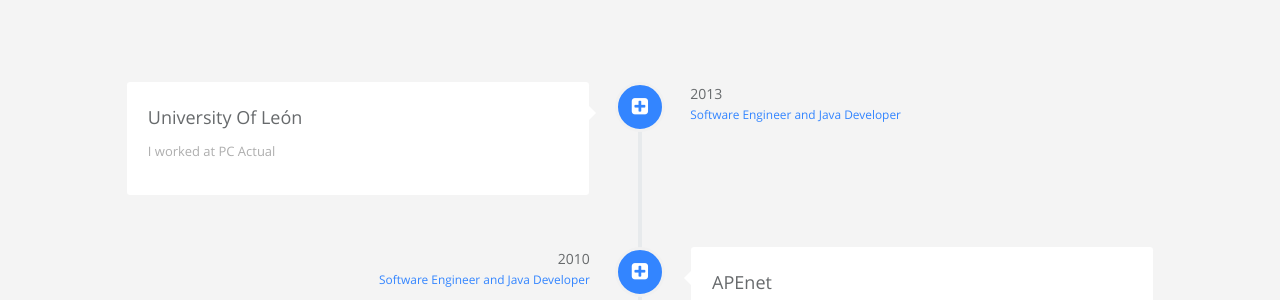
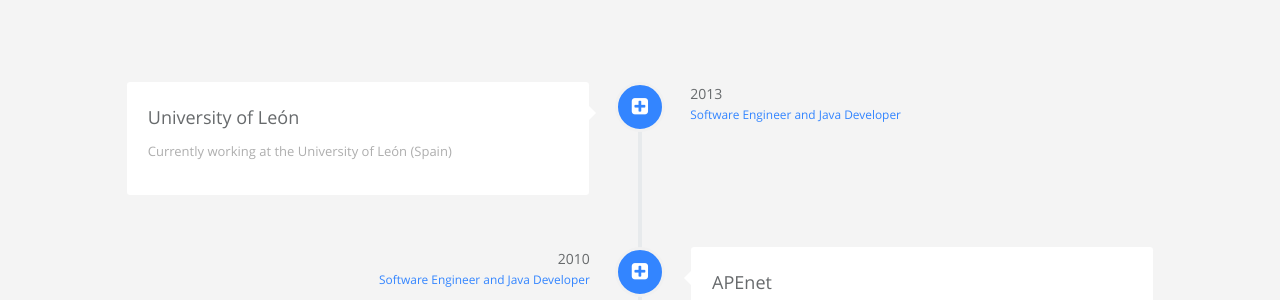
Before and after one commit to egara/egara.github.io, a Jekyll site: the page built from index.html, in a window 1280 px wide and 900 px high, scrolled down 876 px. Shown: the part 155-455 px from the top of the window. Built offline with Jekyll 4.4.1, drawn with Linux system fonts in a browser that asks for light colours.

Commit message:
Upgrading carrers information

```diff
--- a/_data/index/careers.yml
+++ b/_data/index/careers.yml
@@ -1,10 +1,10 @@
 # careers section data
 # if you don't have language feature(language.yml is empty), ignore "i18n" items
 - name:
-    detail: University Of León
+    detail: University of León
     i18n: company_a
   desc:
-    detail: I worked at PC Actual
+    detail: Currently working at the University of León (Spain)
     i18n: company_a_desc
   date:
     detail: 2013
```
